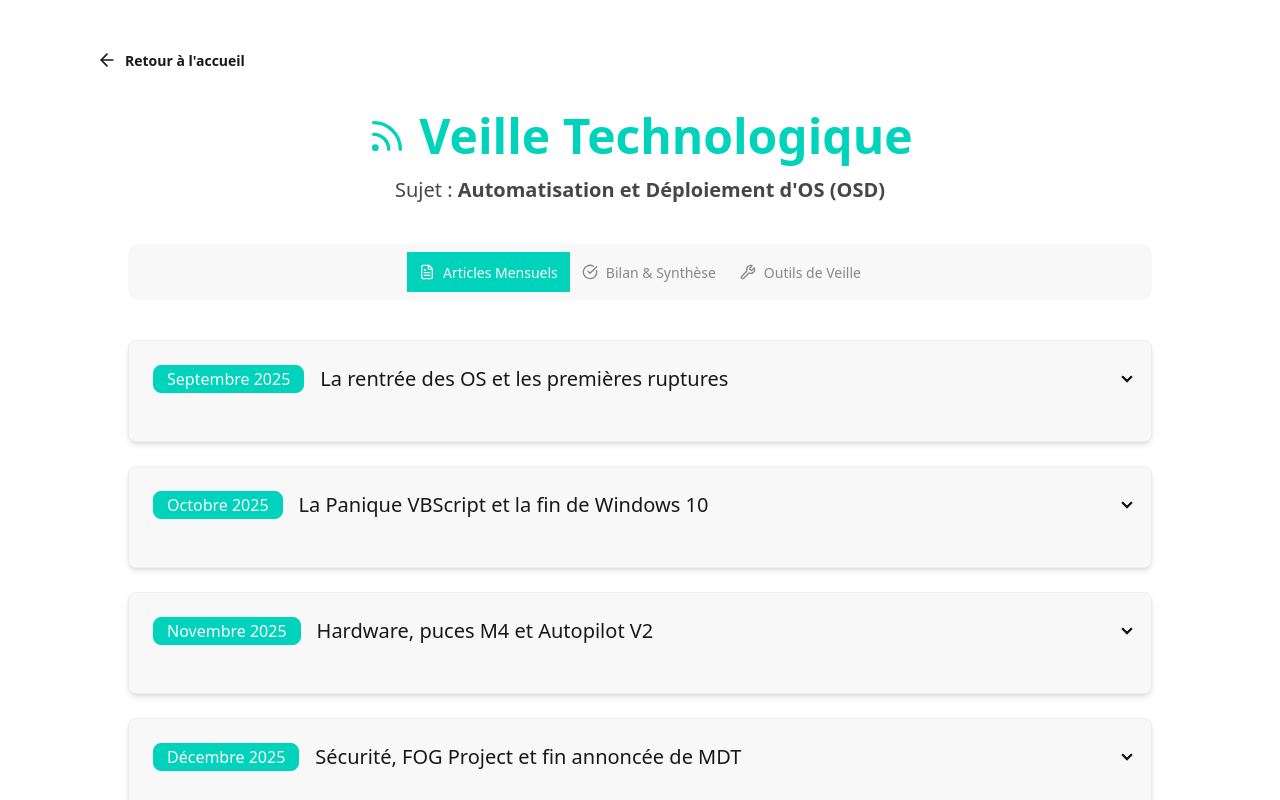
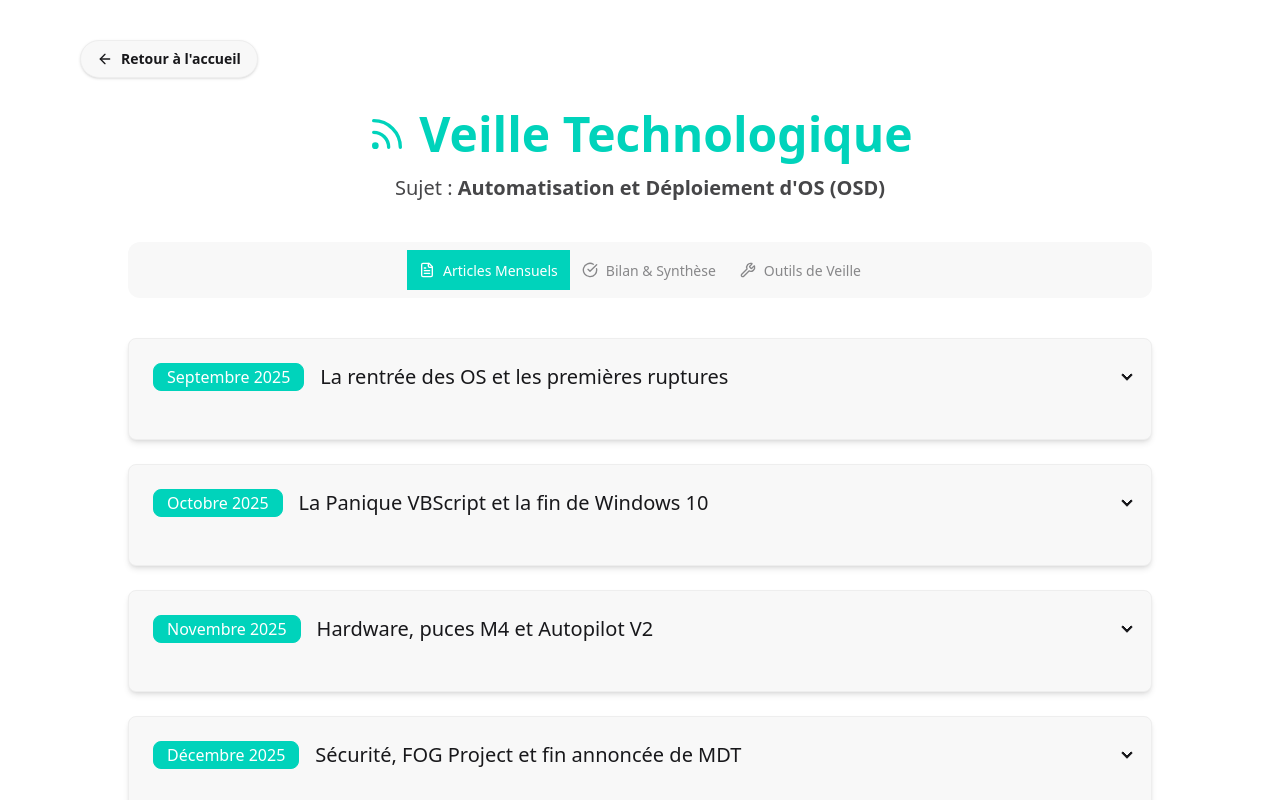
Before and after one commit to TheRinzler65/Portfolio, a React (Vite) app: page /veille in a window 1280 px wide. Shown: the top 800 px of the page. Built offline with nearby package versions, Linux system fonts and the light colour scheme.

Commit message:
correction bouton d"Retour"

```diff
--- a/src/components/VeilleTechno.tsx
+++ b/src/components/VeilleTechno.tsx
@@ -17,9 +17,13 @@ const VeilleTechno = () => {
 
   return (
     <div className="min-h-screen bg-base-100 py-10 px-5 md:px-20">
-      <Link to="/" className="btn btn-ghost mb-8 gap-2">
-        <ArrowLeft className="w-5 h-5" />
-        Retour à l'accueil
+      <Link
+        to="/"
+        className="inline-flex items-center gap-2 px-4 py-2 rounded-full bg-base-200 hover:bg-base-300 transition-colors mb-8 text-sm font-semibold shadow-sm border border-base-300 w-fit"
+      >
+        <ArrowLeft className="w-4 h-4" />
+        <span className="hidden sm:inline">Retour à l'accueil</span>
+        <span className="sm:hidden">Retour</span>
       </Link>
 
       <div className="max-w-5xl mx-auto">
```
